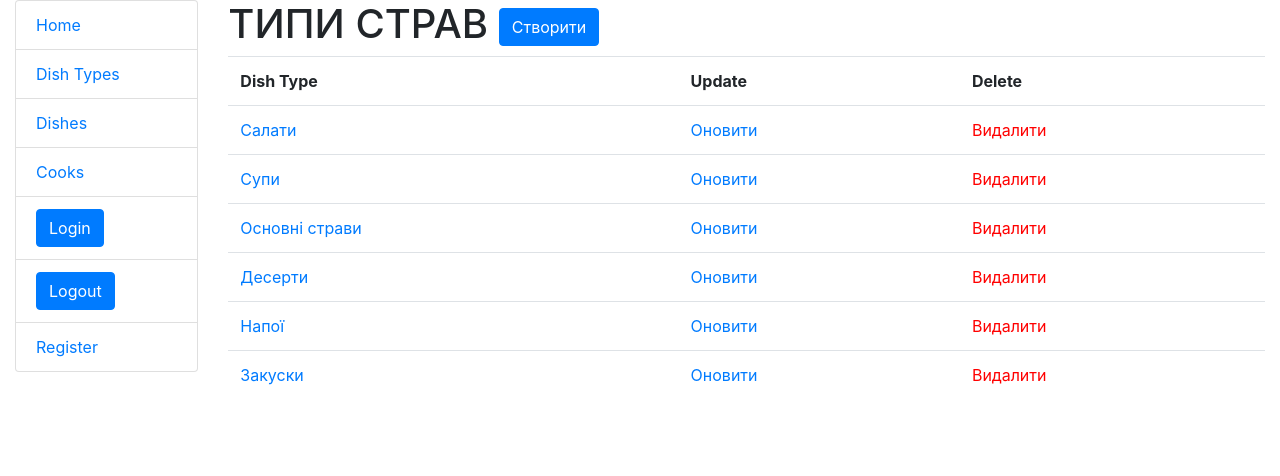
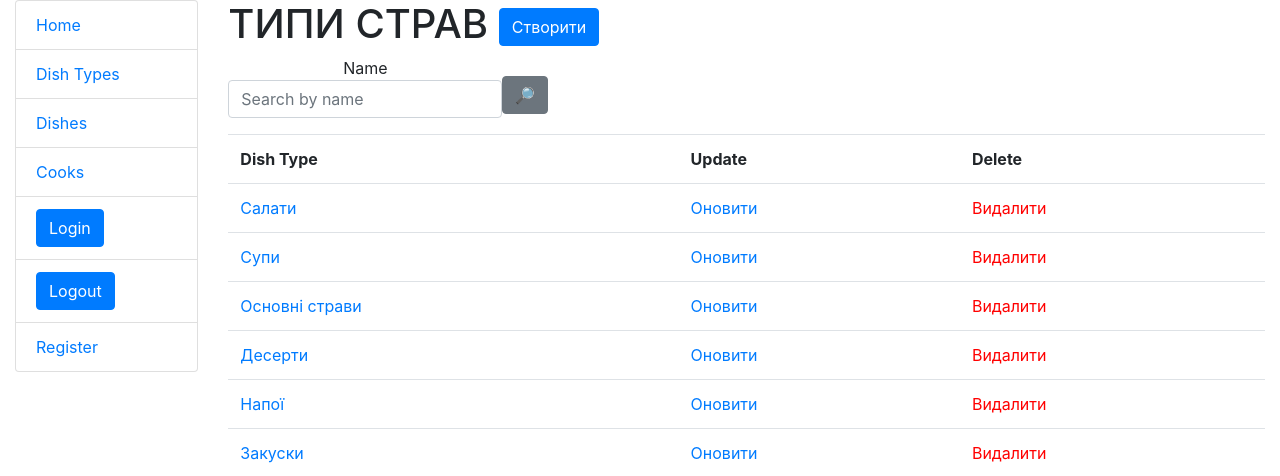
Before and after one commit to OlhaStadnik/DishHub, a Django app: page /dish_type/ in a window 1280 px wide. Shown: the top 476 px of the page. Run offline with Django 5.2, Linux system fonts and the light colour scheme; data comes from the database, SQL or seed files in the repository; some libraries are stand-ins or nearby versions.

Commit message:
"made searches"

```diff
--- a/recipe_manager/forms.py
+++ b/recipe_manager/forms.py
@@ -31,7 +31,6 @@ class DishSearchForm(forms.Form):
         ),
     )
 
-
 class DishTypeSearchForm(forms.Form):
     name = forms.CharField(
         max_length=100,
--- a/recipe_manager/views.py
+++ b/recipe_manager/views.py
@@ -4,7 +4,8 @@ from django.urls import reverse_lazy
 from django.views import generic
 from django.views.generic import View
 
-from recipe_manager.forms import DishCreateForm
+from recipe_manager.forms import DishCreateForm, DishSearchForm, \
+    DishTypeSearchForm
 from recipe_manager.models import DishType, Dish
 
 class HomeView(generic.TemplateView):
@@ -17,6 +18,19 @@ class DishTypeListView(generic.ListView):
     context_object_name = "dish_types"
     queryset = DishType.objects.all()
     paginate_by = 6
+
+    def get_context_data(self, object_list=None, **kwargs):
+        context = super(DishTypeListView, self).get_context_data(**kwargs)
+        name = self.request.GET.get("name", "")
+        context["search_form"] = DishTypeSearchForm(initial={"name": name})
+        return context
+
+    def get_queryset(self):
+        queryset = DishType.objects.all()
+        form = DishTypeSearchForm(self.request.GET)
+        if form.is_valid():
+            return queryset.filter(name__icontains=form.cleaned_data["name"])
+        return self.queryset
 
 class DishTypeDetailView(generic.DetailView):
     model = DishType
@@ -48,6 +62,18 @@ class DishListView(generic.ListView):
     queryset = Dish.objects.all().prefetch_related("cooks")
     paginate_by = 5
 
+    def get_context_data(self, object_list=None, **kwargs):
+        context = super().get_context_data(**kwargs)
+        name = self.request.GET.get("name", "")
+        context["search_form"] = DishSearchForm(initial={"name": name})
+        return context
+
+    def get_queryset(self):
+        form = DishSearchForm(self.request.GET)
+        if form.is_valid():
+            return self.queryset.filter(name__icontains=form.cleaned_data["name"])
+        return self.queryset
+
 
 class DishDetailView(generic.DetailView):
     model = Dish
--- a/templates/recipe_manager/dish_form.html
+++ b/templates/recipe_manager/dish_form.html
@@ -5,7 +5,7 @@
   <h1>{{ object|yesno:"Update,Create" }} Dish</h1>
   <form action="" method="post" novalidate>
     {% csrf_token %}
-    {{ form.as_p }}
+    {{ form|crispy }}
 
     <input type="submit" value="Submit" class="btn btn-primary">
   </form>
--- a/templates/recipe_manager/dish_list.html
+++ b/templates/recipe_manager/dish_list.html
@@ -13,7 +13,10 @@
 {#    {{ search_form|crispy }}#}
 {#    <input class="btn btn-secondary" type="submit" value="🔎">#}
 {#  </form>#}
-
+  <form method="get" action="" class="form-inline">
+        {{ search_form|crispy }}
+        <input class="btn btn-secondary" type="submit" value="🔎">
+      </form>
   {% if dishes %}
     <table class="table">
       <tr>
@@ -23,6 +26,7 @@
         <th>Ціна</th>
         <th>Кухар</th>
       </tr>
+
 
       {% for dish in dishes %}
         <tr>
--- a/templates/recipe_manager/dish_type_form.html
+++ b/templates/recipe_manager/dish_type_form.html
@@ -5,7 +5,7 @@
   <h1>{{ object|yesno:"Update,Create" }} Dish Type</h1>
   <form action="" method="post" novalidate>
     {% csrf_token %}
-    {{ form.as_p }}
+    {{ form|crispy }}
 
     <input type="submit" value="Submit" class="btn btn-primary">
   </form>
--- a/templates/recipe_manager/dish_type_list.html
+++ b/templates/recipe_manager/dish_type_list.html
@@ -9,10 +9,10 @@
       Створити
     </a>
   </h1>
-{#  <form method="get" action="" class="form-inline">#}
-{#    {{ search_form|crispy }}#}
-{#    <input class="btn btn-secondary" type="submit" value="🔎">#}
-{#  </form>#}
+  <form method="get" action="" class="form-inline">
+    {{ search_form|crispy }}
+    <input class="btn btn-secondary" type="submit" value="🔎">
+  </form>
 
   {% if dish_types %}
     <table class="table">
--- a/templates/registration/login.html
+++ b/templates/registration/login.html
@@ -1,4 +1,5 @@
 {% extends "base.html" %}
+{% load crispy_forms_filters %}
 
 {% block title %}Login{% endblock %}
 
@@ -6,7 +7,7 @@
 <h2>Login</h2>
 <form method="post">
     {% csrf_token %}
-    {{ form.as_p }}
+    {{ form|crispy }}
     <button type="submit" class="btn btn-primary">Login</button>
 </form>
 <p>
```
Also changed, not shown: core/settings.py (+8 -1 lines).
